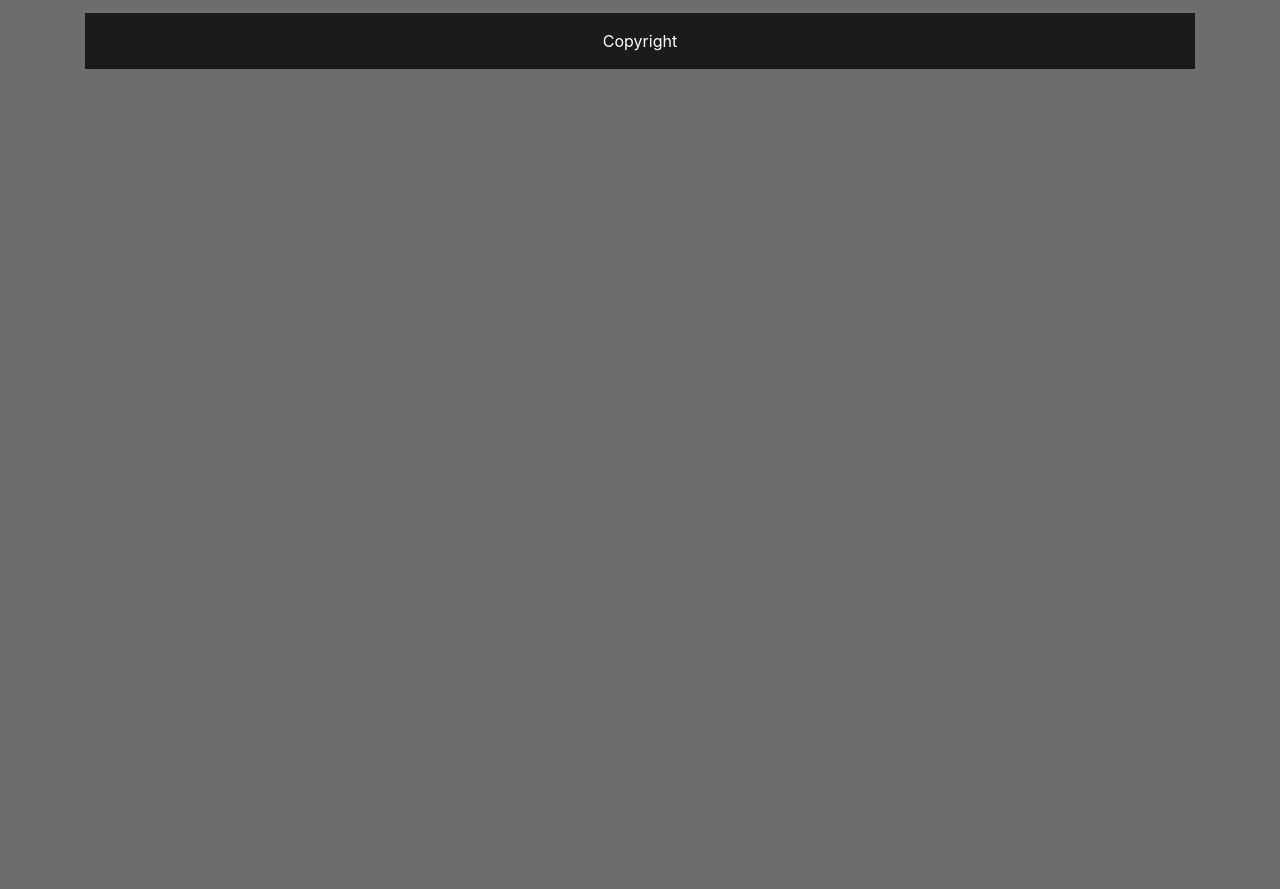
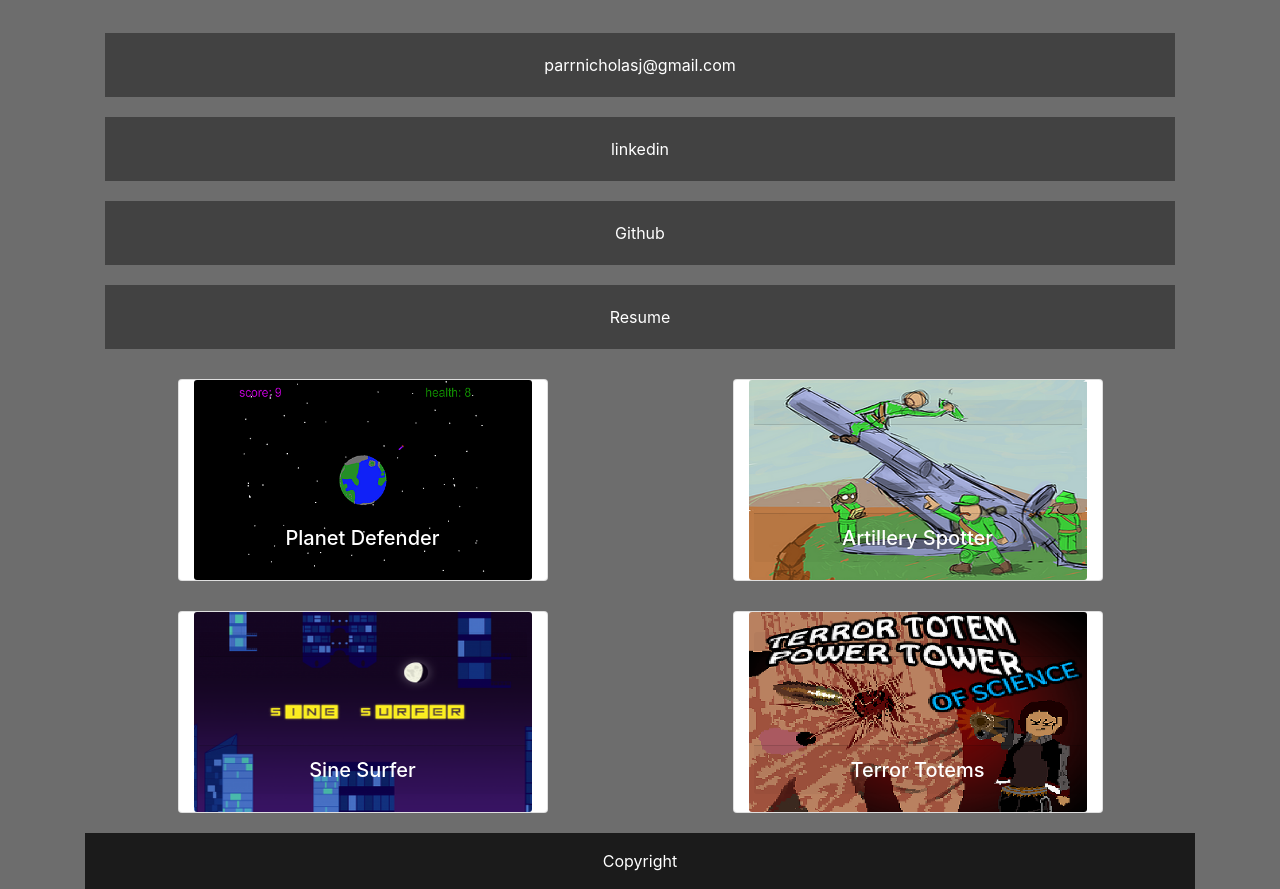
Before and after one commit to parrnicholasj/Bootstrap-Portfolio, a plain HTML site: page index.html in a window 1280 px wide. Shown: the part 361-1250 px from the top of the page. Before the commit the page ends 800 px from the top, so only its background shows below. Drawn offline with nearby package versions, Linux system fonts and the light colour scheme.

Commit message:
changing over to one page portfolio

```diff
--- a/index.html
+++ b/index.html
@@ -39,9 +39,9 @@
       </div>
 
     </div>
-  </div>
 
-  <div class="container">
+
+
     <div class="row">
       <div class="col-12">
         <h2>About Me</h2>
@@ -72,11 +72,74 @@
       </div>
 
     </div>
-  </div>
 
-  <div class="container">
+    <!-- contact info  ----------------------------------------------------------------------------------------------->
+
+    <div class="contacts">
+        <a  href="mailto:parrnicholasj@gmail.com">parrnicholasj@gmail.com</a>
+      </div>
+
+      <div class="contacts">
+        <a  href="https://www.linkedin.com/in/nicholas-parr-854b61b7/">linkedin</a>
+      </div>
+
+      <div class="contacts">
+        <a  href="https://github.com/parrnicholasj">Github</a>
+      </div>
+
+      <div class="contacts">
+        <a  href="assets/images/Nicholas Parr Resume.pdf">Resume</a>
+      </div>
 
 
+      <!-- portfolio --------------------------------------------------------------------------------------------------->
+
+      <div class="row text-center center">
+          <div class="card col-10 col-lg-4 center">
+            <img class="card-img" src="assets/images/planetDefender.webp" alt="Planet Defender">
+            <div class="card-img-overlay">
+                <p class = "card-header"></p>
+                <p class="card-text"></p>
+                <br><br><br>
+                <h5 class="card-footer">Planet Defender</h5>
+            </div>
+          </div>
+
+
+          <div class="card col-10 col-lg-4 col-xs-10 center">
+            <img class="card-img" src="assets/images/artillery.webp" alt="Artillery Spotter">
+            <div class="card-img-overlay">
+                <p class = "card-header"></p>
+                <p class="card-text"></p>
+                <br><br><br>
+                <h5 class="card-footer">Artillery Spotter</h5>
+            </div>
+          </div>
+        </div>
+
+
+        <div class="row text-center center">
+
+          <div class="card col-10 col-lg-4 center">
+            <img class="card-img" src="assets/images/sineSurfer.png" alt="Sine Surfer">
+            <div class="card-img-overlay">
+                <p class = "card-header"></p>
+                <p class="card-text"></p>
+                <br><br><br>
+                <h5 class="card-footer">Sine Surfer</h5>
+            </div>
+          </div>
+
+          <div class="card col-10 col-lg-4 center">
+            <img class="card-img" src="assets/images/TTPT.png" alt="Terror Totems">
+            <div class="card-img-overlay">
+              <p class = "card-header"></p>
+              <p class="card-text"></p>
+              <br><br><br>
+              <h5 class="card-footer">Terror Totems</h5>
+            </div>
+          </div>
+        </div>
 
     <footer class="page-footer font-small blue">
 
```
Also changed, not shown: portfolio.html (+1 -0 lines).
